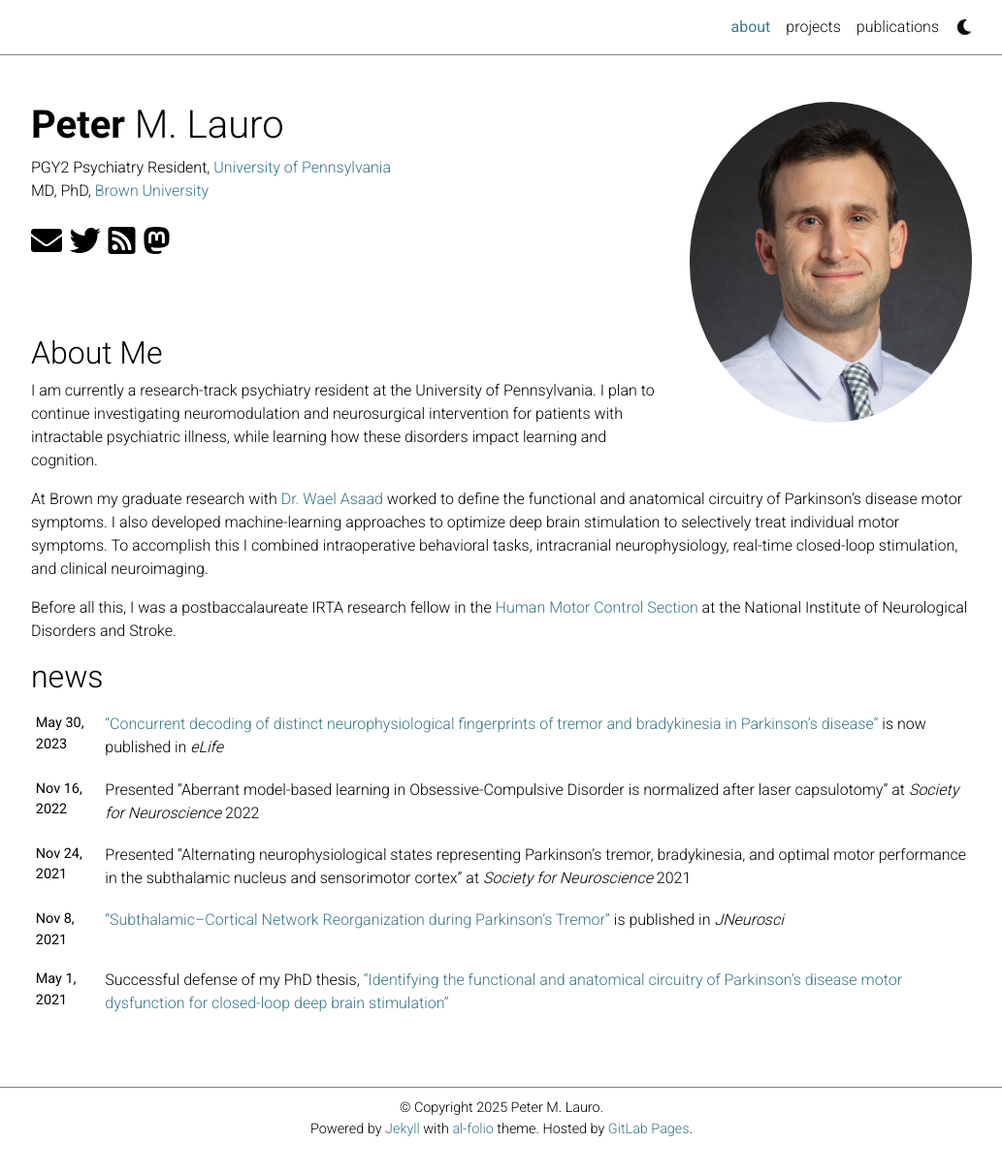
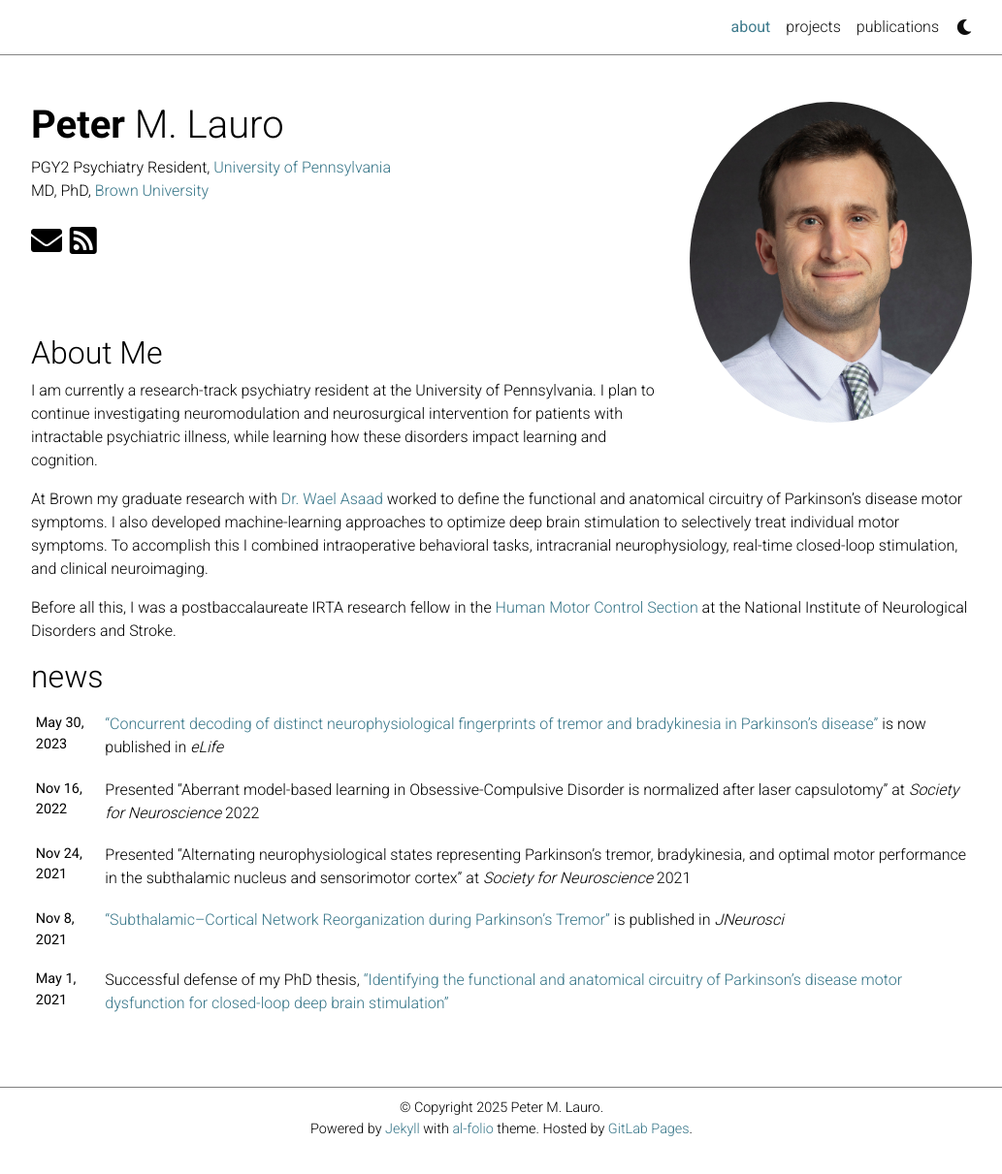
Before and after one commit to rsbeydler-alt/rsbeydler.github.io, a Jekyll site: the page built from _pages/about.md, in a window 1280 px wide and 1255 px high. Shown: the top 1211 px of the window at 97% size, without its empty margins (123-1156 px from the left). Built offline with Jekyll 4.4.1, drawn with Linux system fonts in a browser that asks for light colours; nearby versions of some CDN libraries; full-size pictures stand in for the smaller copies a plugin makes; comment, search, counter and statistics services are not loaded; a style sheet for code colours, icons or effects is not loaded.

```diff
--- a/_config.yml
+++ b/_config.yml
@@ -55,8 +55,8 @@ og_image: # The site-wide (default for all links) Open Graph preview image
 
 github_username: # pmlauro # your GitHub user name
 gitlab_username: # pmlauro # your GitLab user name
-twitter_username: pmlauro # your Twitter handle
-mastodon_username: pmlauro # mastodon
+twitter_username: # pmlauro # your Twitter handle
+mastodon_username: # pmlauro # mastodon
 linkedin_username: # your LinkedIn user name
 scholar_userid: PTjizuwAAAAJ # your Google Scholar ID
 orcid_id: 0000-0002-8569-6427 # your ORCID ID
```
